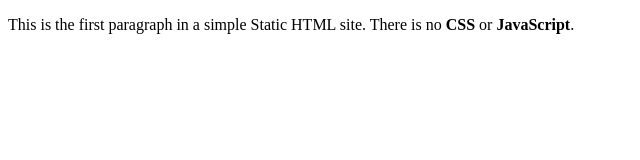
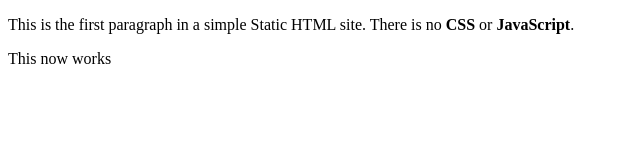
Before and after one commit to arya-hemanshu/static, a plain HTML site: page index.html in a window 1280 px wide. Shown: the full height of the page, 0-640 px from the left. Drawn offline with Linux system fonts and the light colour scheme.

Commit message:
fixed file
fixed a bug in html

```diff
--- a/index.html
+++ b/index.html
@@ -5,5 +5,6 @@
   </head>
   <body>
     <p>This is the first paragraph in a simple Static HTML site. There is no <strong>CSS</strong> or <strong>JavaScript</strong>.</p>
+    <p>This now works</p>
   </body>
 </html>
```
